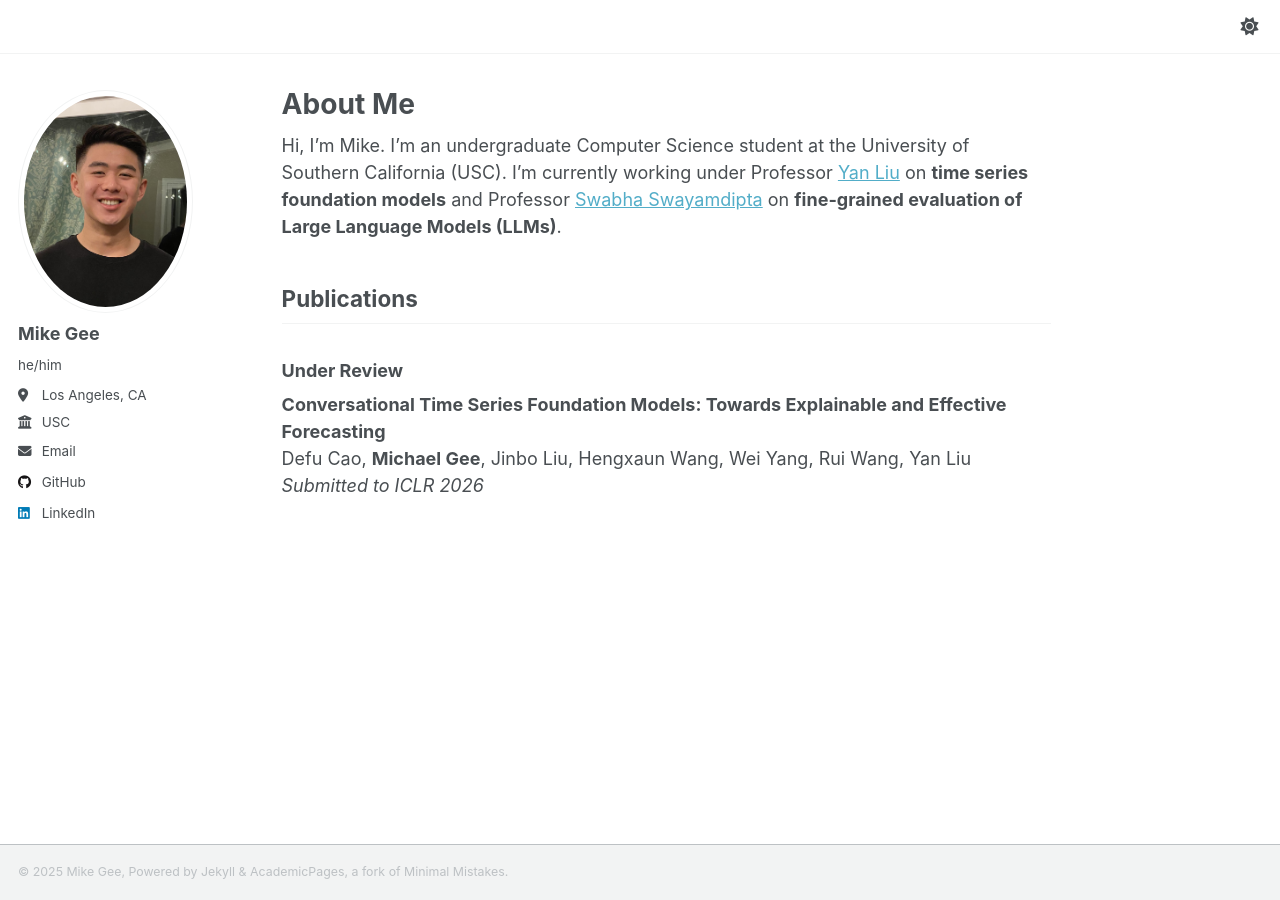
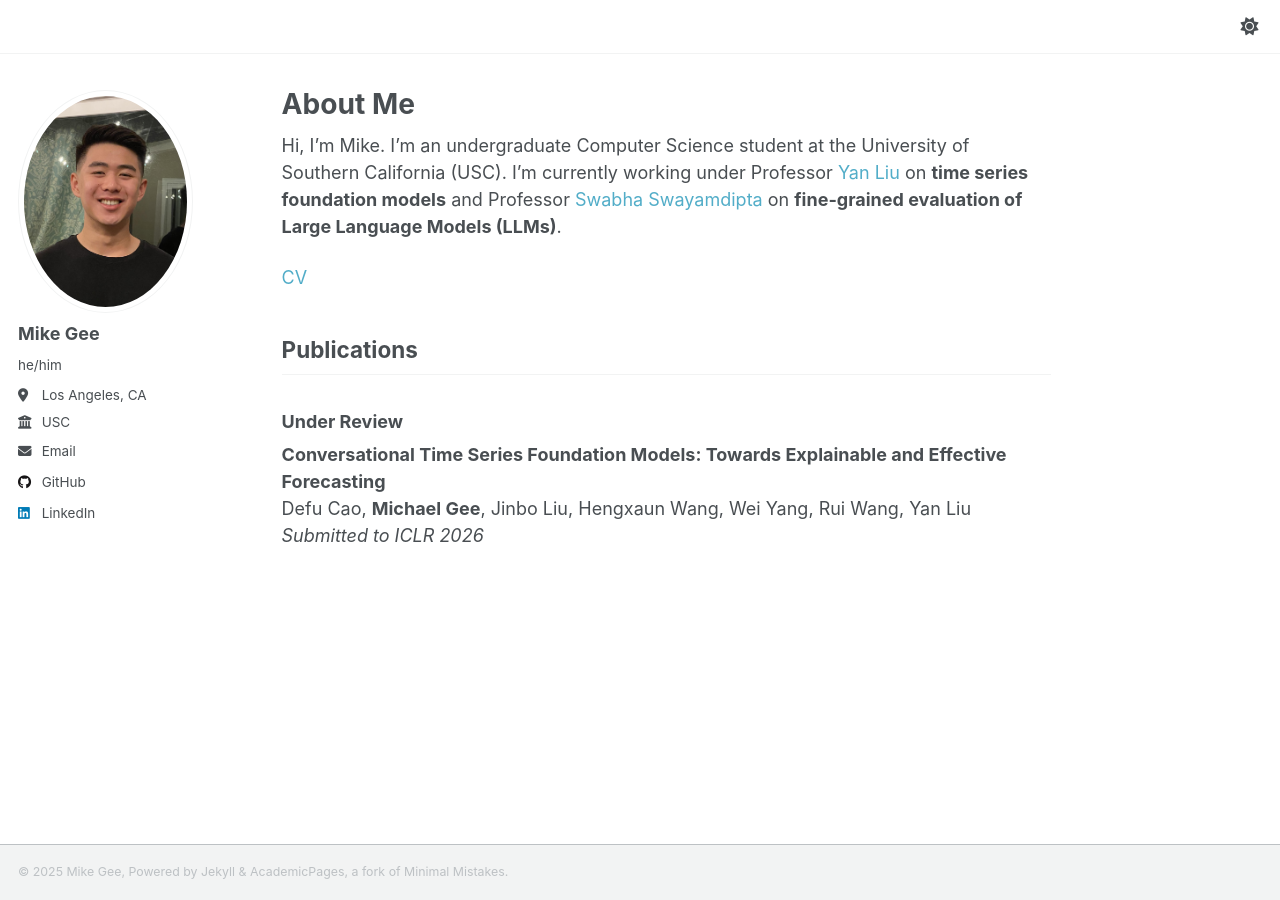
Before and after one commit to mpg05883/mpg05883.github.io, a Jekyll site: the page built from _pages/about.md, in a window 1280 px wide. Built offline with Jekyll 4.4.1, drawn with Linux system fonts in a browser that asks for light colours; a script that is not in the unit is left out.

Commit message:
Added CV

```diff
--- a/_includes/author-profile.html
+++ b/_includes/author-profile.html
@@ -123,6 +123,9 @@
       {% if author.linkedin %}
         <li><a href="https://www.linkedin.com/in/{{ author.linkedin }}"><i class="fab fa-fw fa-linkedin icon-pad-right" aria-hidden="true"></i>LinkedIn</a></li>
       {% endif %}
+      {% if author.cv %}
+        <li><a href="{{ author.cv }}"><i class="fas fa-fw fa-file-pdf icon-pad-right" aria-hidden="true"></i>CV</a></li>
+      {% endif %}
       {% if author.mastodon %}
         <li><a href="{{ author.mastodon }}"><i class="fab fa-fw fa-mastodon icon-pad-right" aria-hidden="true"></i>Mastodon</a></li>
       {% endif %}
--- a/_includes/head/custom.html
+++ b/_includes/head/custom.html
@@ -4,6 +4,21 @@
 
 <!-- Support for Academicons -->
 <link rel="stylesheet" href="{{ base_path }}/assets/css/academicons.css"/>
+
+<!-- Custom CSS to remove link underlines -->
+<style>
+a {
+  text-decoration: none !important;
+}
+
+a:hover {
+  text-decoration: none !important;
+}
+
+a:visited {
+  text-decoration: none !important;
+}
+</style>
 
 <!-- Favicon disabled -->
 <!--
--- a/_pages/about.md
+++ b/_pages/about.md
@@ -9,6 +9,8 @@ redirect_from:
 
 Hi, I'm Mike. I'm an undergraduate Computer Science student at the University of Southern California (USC). I'm currently working under Professor [Yan Liu](https://sites.google.com/view/yanliu-ai/home) on **time series foundation models** and Professor [Swabha Swayamdipta](https://swabhs.com/) on **fine-grained evaluation of Large Language Models (LLMs)**.
 
+[CV](/files/Mike_Gee_CV.pdf)
+
 ## Publications
 
 ### Under Review
```
Also changed, not shown: 2 other files.
